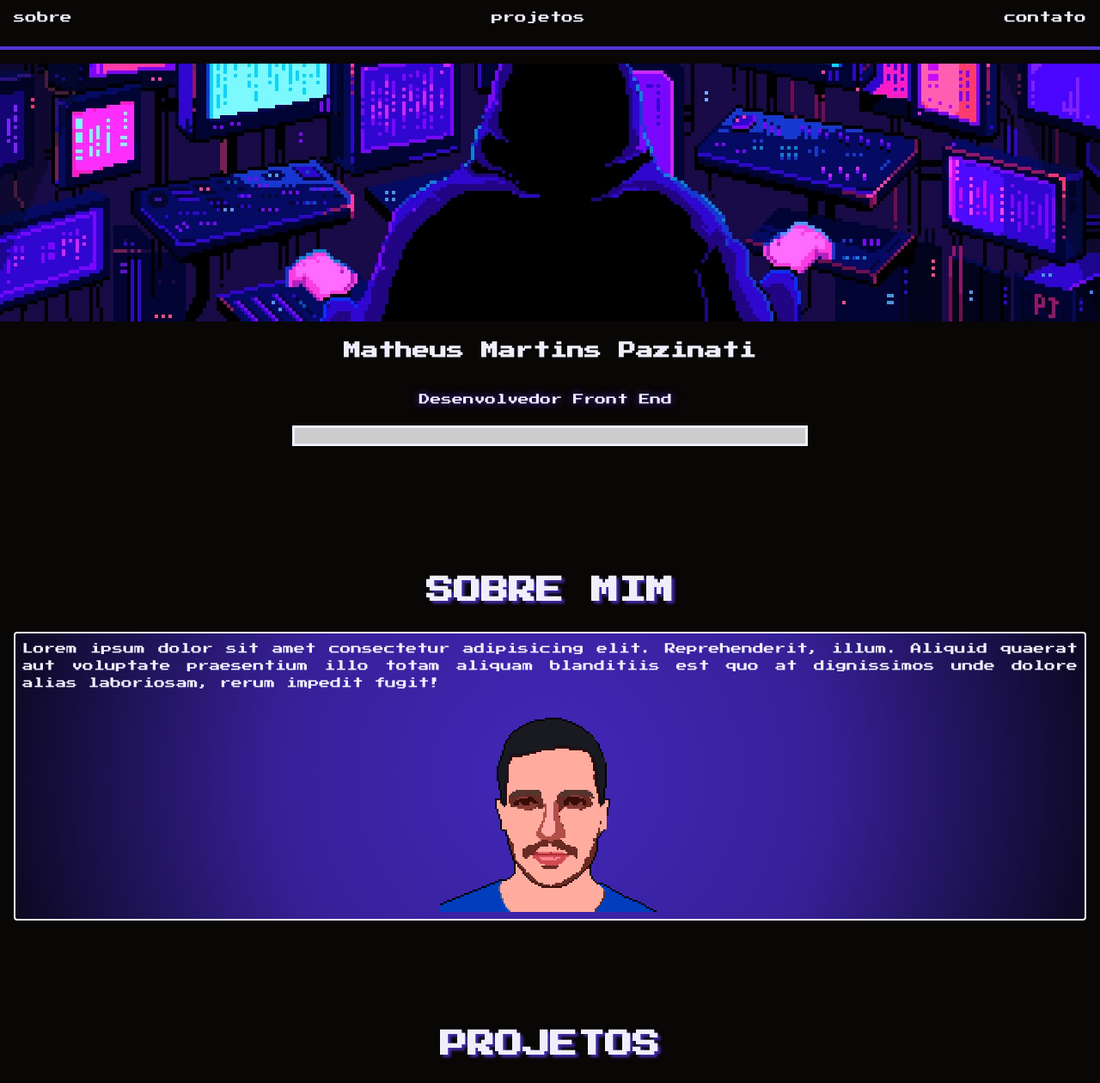
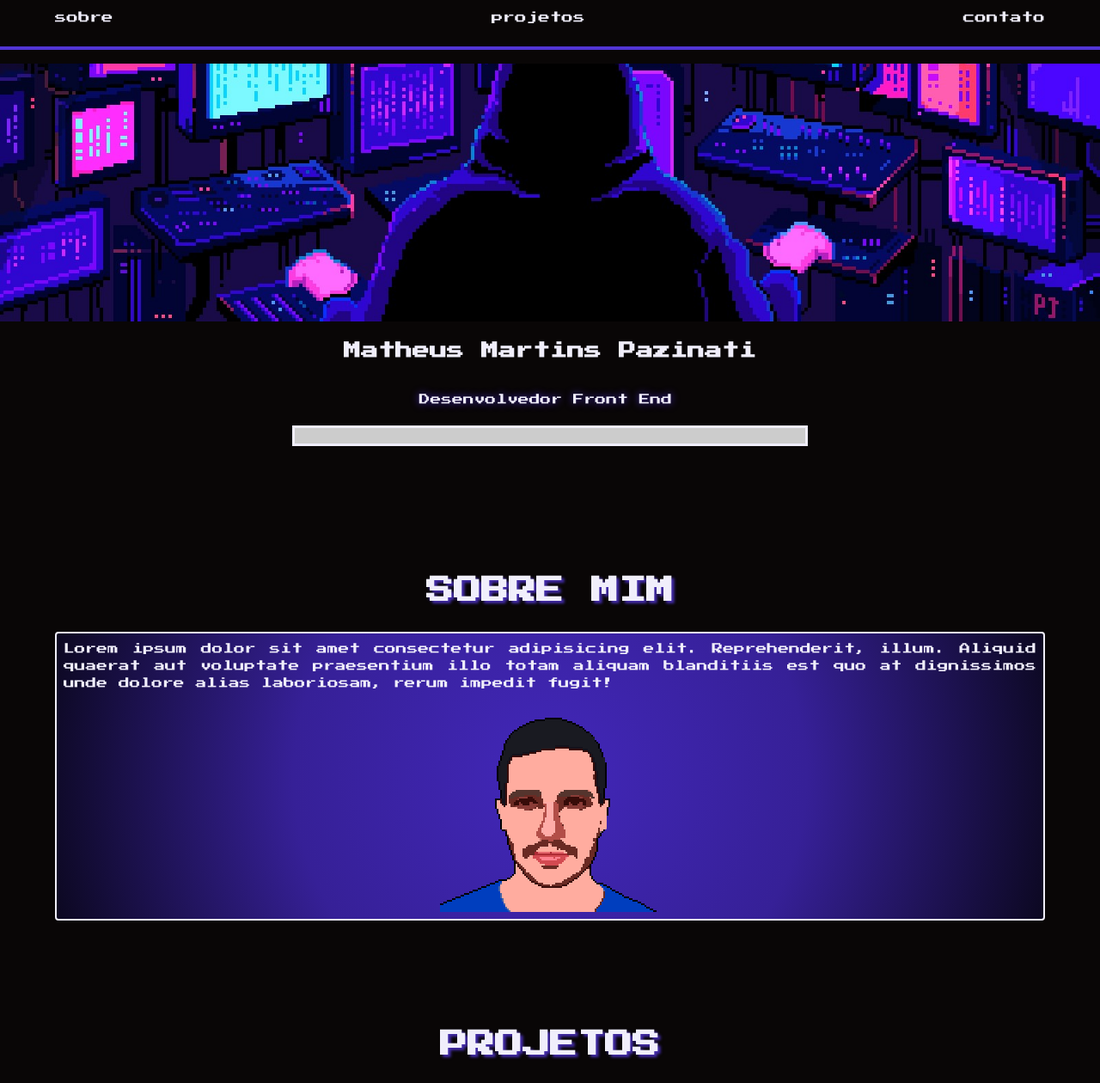
Before and after one commit to Matheus-Pazinati/myportfolio, a plain HTML site: page index.html in a window 1280 px wide. Shown: the part 56-1316 px from the top of the page at 86% size. Drawn offline with Linux system fonts and the light colour scheme.

Commit message:
Cria responsividade para tela minima de 650px

```diff
--- a/assets/css/style.css
+++ b/assets/css/style.css
@@ -387,3 +387,13 @@ footer {
     text-shadow: 4px 4px 4px #EE1111;
   }
 }
+
+/* ================= RESPONSIVIDADE ===== */
+@media (min-width: 650px) {
+  .section-container {
+    padding: 8rem 4rem 0;
+  }
+  .header__menu {
+    padding: 1.2rem 4rem;
+  }
+}
```
